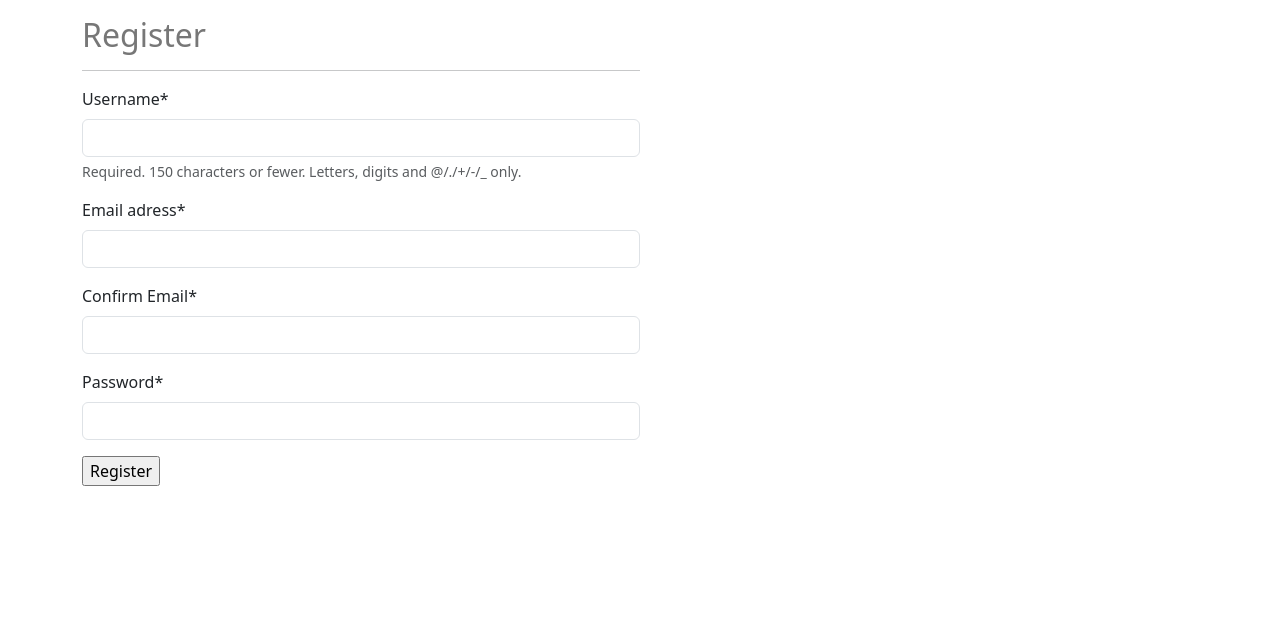
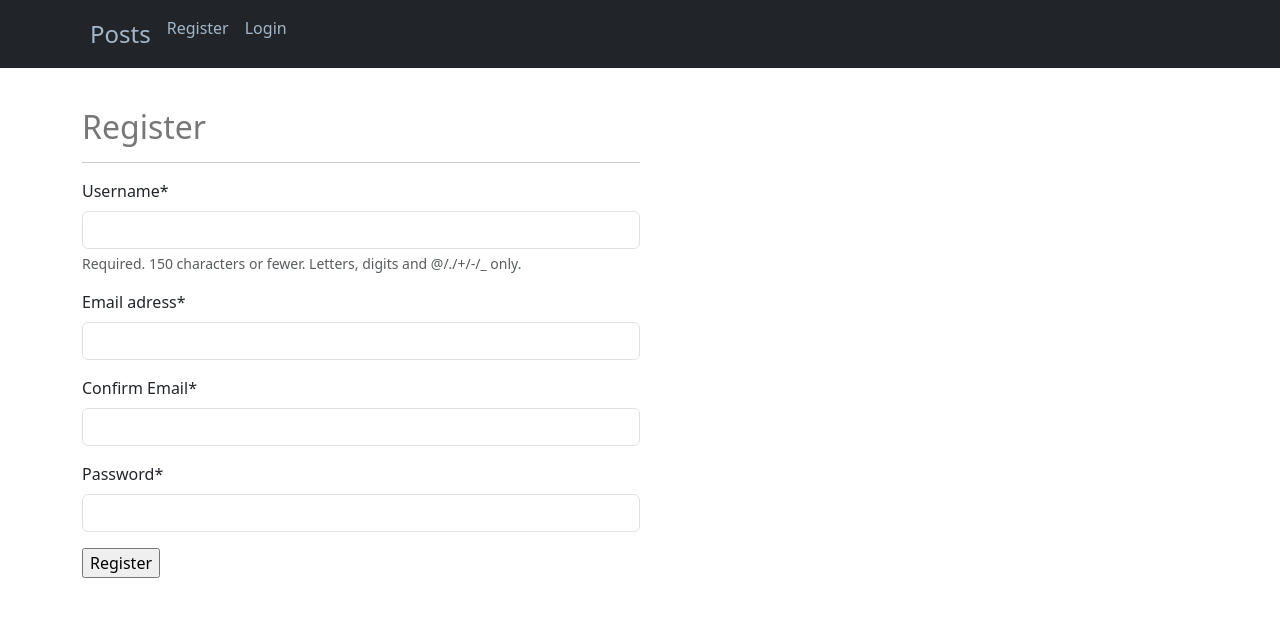
Before and after one commit to ortizfram/advancing-the-blog-django-bootstrap-, a Django app: page /register/ in a window 1280 px wide. Shown: the top 617 px of the page. Run offline with Django 4.2, Linux system fonts and the light colour scheme; some libraries are stand-ins or nearby versions.

Commit message:
navbar progress css

```diff
--- a/apps/posts/static/css/base.css
+++ b/apps/posts/static/css/base.css
@@ -1,3 +1,39 @@
+/* Navbar background color */
+.navbar {
+  background-color: #f8f9fa; /* Light gray background */
+}
+
+/* Navbar link styles */
+.navbar-nav .nav-link {
+  color: #a3b7cb; /* Text color */
+  font-weight: 500; /* Font weight */
+  padding: 0.5rem 1rem; /* Padding around the links */
+  transition: color 0.3s ease; /* Smooth color transition on hover */
+}
+
+.navbar-nav .nav-link:hover {
+  color: #9254d6; /* Text color on hover */
+}
+
+
+/* Adjust padding for small screens */
+@media (max-width: 767px) {
+  .navbar-nav .nav-link {
+    padding: 0.5rem 0; /* Reduce padding for small screens */
+  }
+}
+
+/* Dark text color for specific links */
+.nav-link.text-dark {
+  color: #a3b7cb !important; /* Dark text color */
+}
+
+/* Dark text color on hover for specific links */
+.nav-link.text-dark:hover {
+  color: #25323c !important; /* Dark text color on hover */
+}
+
+
 h2 {
   color: #777777
 }
--- a/templates/base.html
+++ b/templates/base.html
@@ -84,8 +84,44 @@
         nonce="FOKrbAYI">
   </script>
 
-    <div class="container">
-        {% block content %} {% endblock content %}
+  {% include "messages_display.html" %}
+  <nav class="navbar navbar-expand-lg navbar-dark bg-dark">
+    <div class="container d-flex justify-content-between align-items-center">
+        <button class="navbar-toggler" type="button" data-bs-toggle="collapse" data-bs-target="#navbarNav" aria-controls="navbarNav" aria-expanded="false" aria-label="Toggle navigation">
+            <span class="navbar-toggler-icon"></span>
+        </button>
+        <div class="collapse navbar-collapse" id="navbarNav">
+            <ul class="navbar-nav ml-auto">
+                <a class="nav-link btn btn-outline-light text-dark" href="/posts" style="font-size: 24px;">Posts</a>
+                {% if not request.user.is_authenticated %}
+                    <li class="nav-item">
+                        <a class="nav-link btn btn-outline-light" href="{% url 'register' %}">Register</a>
+                    </li>
+                    <li class="nav-item">
+                        <a class="nav-link btn btn-outline-light" href="{% url 'login' %}">Login</a>
+                    </li>
+                {% else %}
+                    <li class="nav-item">
+                        <a class="nav-link btn btn-outline-light text-dark" href="{% url 'logout' %}">Logout</a>
+                    </li>
+                {% endif %}
+            </ul>
+        </div>
     </div>
+</nav>
+
+
+
+
+
+
+
+
+
+
+
+<div class="container mt-4">
+    {% block content %}{% endblock %}
+</div>
 </body>
 </html>
```
Also changed, not shown: 1 other file.
